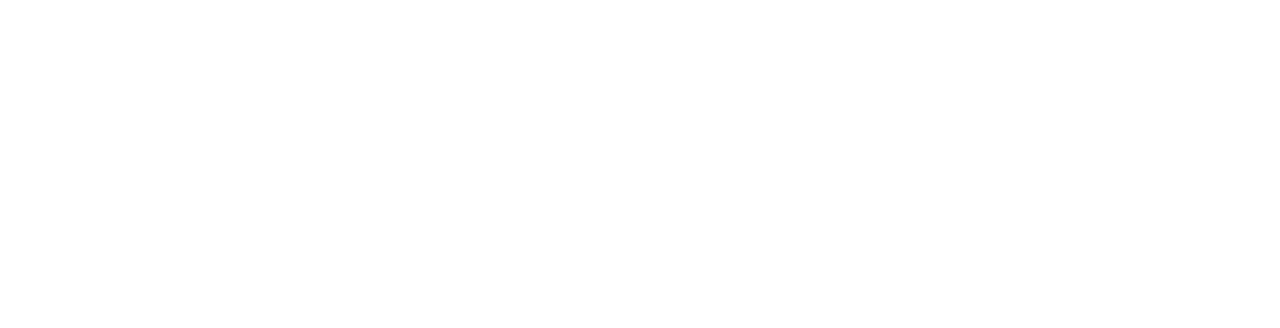
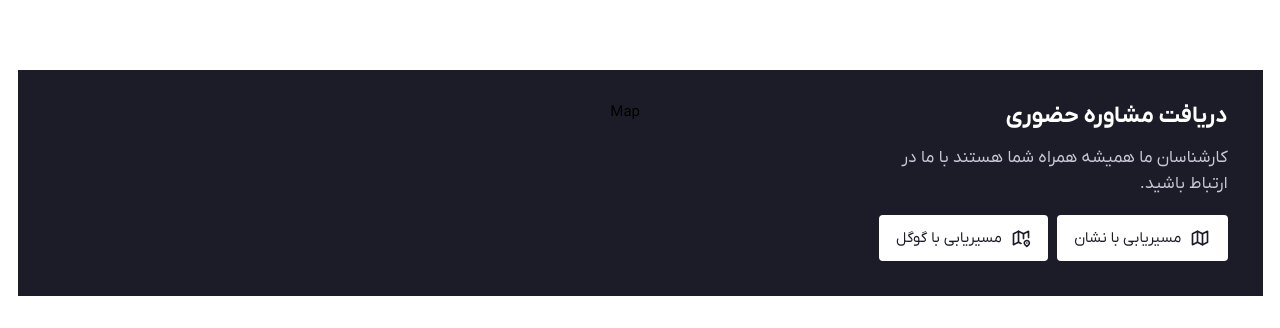
Before and after one commit to amirmahdizare/atlas, a Next.js app: page / in a window 1280 px wide. Shown: the part 3788-4116 px from the top of the page. Before the commit the page ends 3823 px from the top, so only its background shows below. Built offline with nearby package versions, Linux system fonts and the light colour scheme.

Commit message:
Init Contact Info

```diff
--- /dev/null
+++ b/app/components/landingPage/ContactSummary/ContactSummary.tsx
@@ -0,0 +1,26 @@
+import React from 'react'
+import { ActionButtons } from './components/ActionButtons'
+import { Map } from './components/Map'
+
+export const ContactSummary = () => {
+    return (
+        <div className='bg-raisin-black p-4 grid grid-cols-2'>
+
+            <div className='col-span-2 lg:col-span-1 flex flex-col gap-2'>
+                <span className='text-white text-h3-bolder'>دریافت مشاوره حضوری</span>
+                <p className='text-h6-normal text-french-gray leading-3'>
+                    کارشناسان ما همیشه همراه شما هستند با ما در
+                    <br />
+                    ارتباط باشید.
+                </p>
+                <ActionButtons />
+
+            </div>
+
+            <div className='col-span-2 lg:col-span-1'>
+                <Map />
+            </div>
+
+        </div>
+    )
+}
--- /dev/null
+++ b/app/components/landingPage/ContactSummary/components/ActionButtons.tsx
@@ -0,0 +1,13 @@
+'use client'
+import React from 'react'
+import { Button } from '@components'
+import { IconMap, IconMap2 } from '@tabler/icons-react'
+
+export const ActionButtons = () => {
+    return (
+        <div className='flex flex-row gap-1'>
+            <Button bgColor='white' icon={IconMap} textColor='dark'>مسیریابی با نشان</Button>
+            <Button bgColor='white' icon={IconMap2} textColor='dark'>مسیریابی با گوگل</Button>
+        </div>
+    )
+}
--- /dev/null
+++ b/app/components/landingPage/ContactSummary/components/Map.tsx
@@ -0,0 +1,7 @@
+import React from 'react'
+
+export const Map = () => {
+  return (
+    <div>Map</div>
+  )
+}
--- a/app/components/landingPage/index.ts
+++ b/app/components/landingPage/index.ts
@@ -6,3 +6,4 @@ export { Corporate } from './Corporate/Corporate'
 export { MostViewed } from './MostViewed/MostViewed'
 export { SecondBanner } from './SecondBanner/SecondBanner'
 export { Blogs } from './Blogs/Blogs'
+export { ContactSummary } from './ContactSummary/ContactSummary'
--- a/app/page.tsx
+++ b/app/page.tsx
@@ -1,4 +1,4 @@
-import { Banner, Blogs, Corporate, HeroSection, MostViewed, News, SecondBanner, Services } from "components/landingPage";
+import { Banner, Blogs, ContactSummary, Corporate, HeroSection, MostViewed, News, SecondBanner, Services } from "components/landingPage";
 
 export default function Home() {
   return (
@@ -11,6 +11,7 @@ export default function Home() {
       <MostViewed/>
       <SecondBanner/>
       <Blogs />
+      <ContactSummary />
     </main>
   )
 }
```
